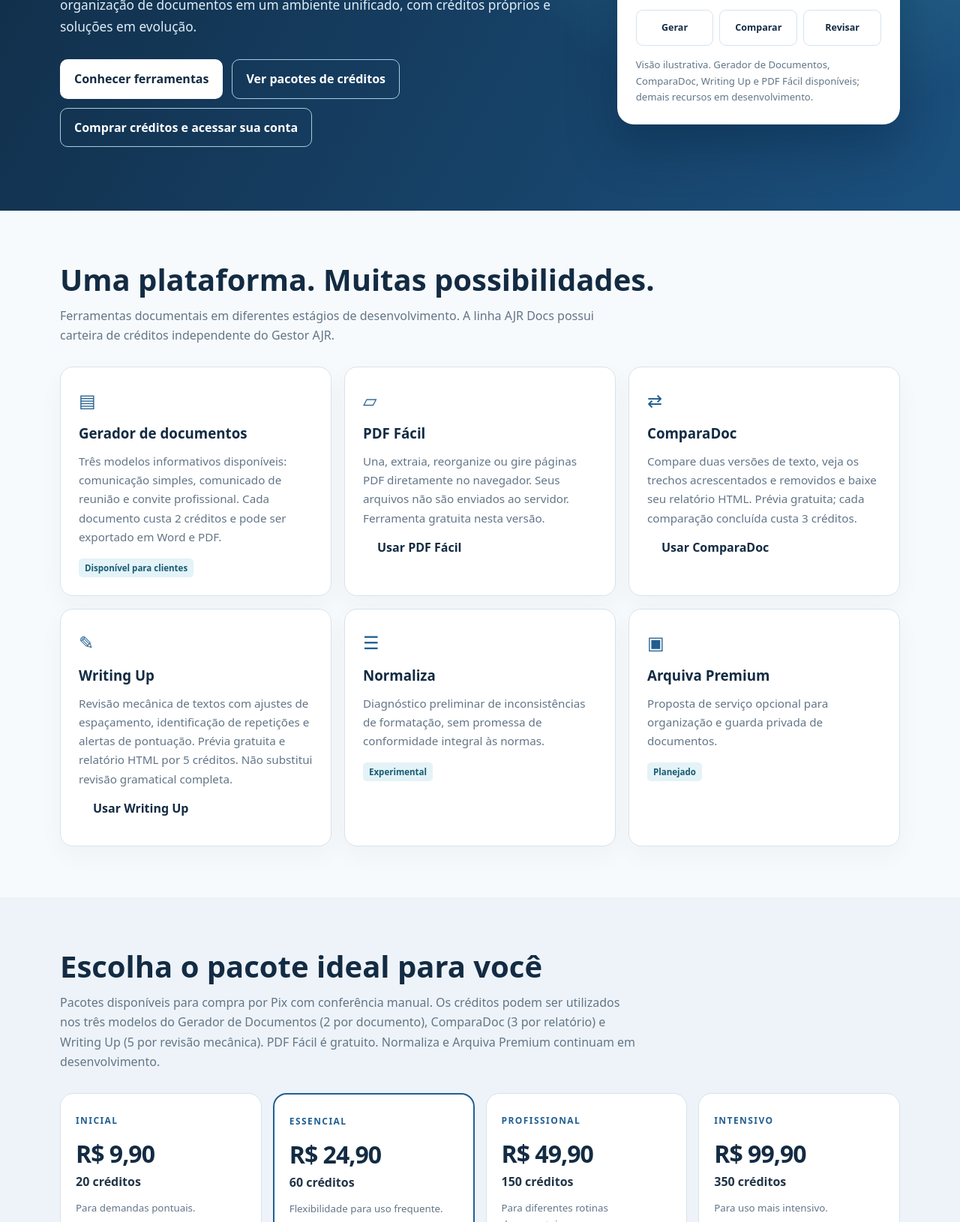
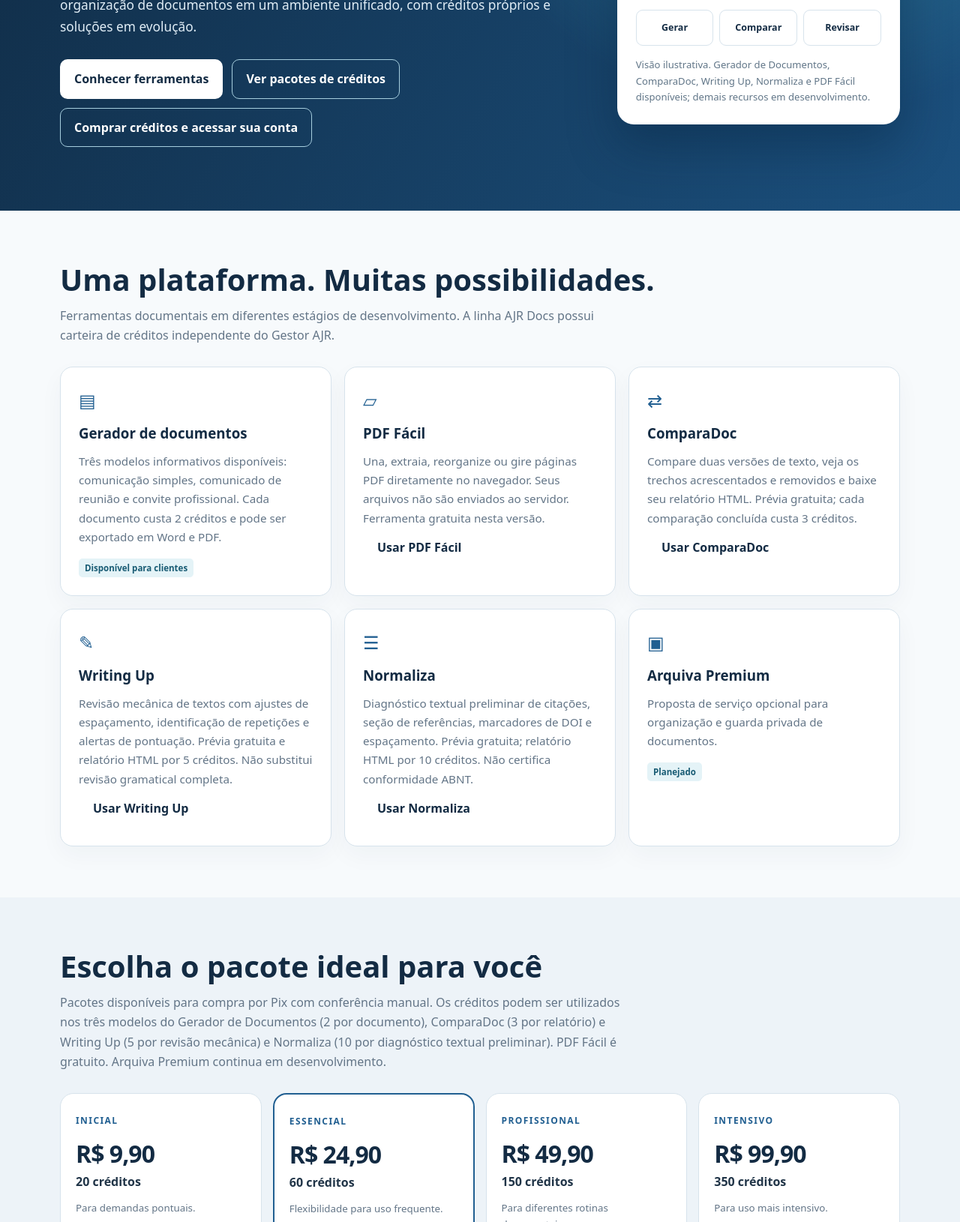
Before and after one commit to Tojunio/Tojunio.github.io, a plain HTML site: page comercial/docs/index.html in a window 1280 px wide. Shown: the part 488-2118 px from the top of the page at 75% size. Drawn offline with Linux system fonts and the light colour scheme.

Commit message:
AJR Docs: Normaliza publicado na vitrine comercial
* feat: disponibilizar Normaliza na vitrine AJR Docs com custo de 10 créditos

* docs: limites, preço e privacidade do diagnóstico Normaliza

* docs: limites, preço e privacidade do diagnóstico Normaliza

```diff
--- a/comercial/docs/index.html
+++ b/comercial/docs/index.html
@@ -23,16 +23,16 @@ footer{background:#112a41;color:#d4e6f0;padding:33px 0}footer a{color:#c0e8f4}fo
 <body>
 <header><div class="wrap"><nav aria-label="Navegação AJR Comercial"><a class="brand" href="../"><span class="mark">AJ.R</span><span>AJR Comercial</span></a><div class="links"><a href="../">Gestor AJR</a><a class="active" href="./" aria-current="page">AJR Docs</a><a href="#ferramentas">Ferramentas</a><a href="#planos">Planos</a><a href="#contato">Contato</a></div></nav></div></header>
 <main>
-<section class="hero"><div class="wrap hero-inner"><div><span class="eyebrow">AJR DOCS · INTELIGÊNCIA DOCUMENTAL</span><h1>Seus documentos.<br><em>Uma forma mais inteligente de fazer.</em></h1><p>Uma linha digital da AJR Comercial para apoiar criação, revisão, comparação e organização de documentos em um ambiente unificado, com créditos próprios e soluções em evolução.</p><div class="buttons"><a class="btn primary" href="#ferramentas">Conhecer ferramentas</a><a class="btn ghost" href="#planos">Ver pacotes de créditos</a><a class="btn ghost" href="https://ajrsc-docs-private.tojunio.workers.dev/loja.html" rel="noopener">Comprar créditos e acessar sua conta</a></div></div><aside class="visual" aria-label="Prévia ilustrativa da proposta AJR Docs"><small>AJR DOCS · VISÃO ILUSTRATIVA</small><strong>Um lugar para suas demandas documentais</strong><div class="balance"><small>EXEMPLO DE SALDO</small><strong>60 créditos</strong><span>Pacote Essencial</span></div><div class="minigrid"><span>Gerar</span><span>Comparar</span><span>Revisar</span></div><p style="font-size:.82rem;color:#617688;margin:15px 0 0">Visão ilustrativa. Gerador de Documentos, ComparaDoc, Writing Up e PDF Fácil disponíveis; demais recursos em desenvolvimento.</p></aside></div></section>
+<section class="hero"><div class="wrap hero-inner"><div><span class="eyebrow">AJR DOCS · INTELIGÊNCIA DOCUMENTAL</span><h1>Seus documentos.<br><em>Uma forma mais inteligente de fazer.</em></h1><p>Uma linha digital da AJR Comercial para apoiar criação, revisão, comparação e organização de documentos em um ambiente unificado, com créditos próprios e soluções em evolução.</p><div class="buttons"><a class="btn primary" href="#ferramentas">Conhecer ferramentas</a><a class="btn ghost" href="#planos">Ver pacotes de créditos</a><a class="btn ghost" href="https://ajrsc-docs-private.tojunio.workers.dev/loja.html" rel="noopener">Comprar créditos e acessar sua conta</a></div></div><aside class="visual" aria-label="Prévia ilustrativa da proposta AJR Docs"><small>AJR DOCS · VISÃO ILUSTRATIVA</small><strong>Um lugar para suas demandas documentais</strong><div class="balance"><small>EXEMPLO DE SALDO</small><strong>60 créditos</strong><span>Pacote Essencial</span></div><div class="minigrid"><span>Gerar</span><span>Comparar</span><span>Revisar</span></div><p style="font-size:.82rem;color:#617688;margin:15px 0 0">Visão ilustrativa. Gerador de Documentos, ComparaDoc, Writing Up, Normaliza e PDF Fácil disponíveis; demais recursos em desenvolvimento.</p></aside></div></section>
 <section class="body" id="ferramentas"><div class="wrap"><h2 class="heading">Uma plataforma. Muitas possibilidades.</h2><p class="lede">Ferramentas documentais em diferentes estágios de desenvolvimento. A linha AJR Docs possui carteira de créditos independente do Gestor AJR.</p><div class="cards">
 <article class="card"><span class="symbol" aria-hidden="true">▤</span><h3>Gerador de documentos</h3><p>Três modelos informativos disponíveis: comunicação simples, comunicado de reunião e convite profissional. Cada documento custa 2 créditos e pode ser exportado em Word e PDF.</p><span class="status">Disponível para clientes</span></article>
 <article class="card"><span class="symbol" aria-hidden="true">▱</span><h3>PDF Fácil</h3><p>Una, extraia, reorganize ou gire páginas PDF diretamente no navegador. Seus arquivos não são enviados ao servidor. Ferramenta gratuita nesta versão.</p><a class="btn primary" href="pdf-facil/">Usar PDF Fácil</a></article>
 <article class="card"><span class="symbol" aria-hidden="true">⇄</span><h3>ComparaDoc</h3><p>Compare duas versões de texto, veja os trechos acrescentados e removidos e baixe seu relatório HTML. Prévia gratuita; cada comparação concluída custa 3 créditos.</p><a class="btn primary" href="https://ajrsc-docs-private.tojunio.workers.dev/comparadoc.html" rel="noopener">Usar ComparaDoc</a></article>
 <article class="card"><span class="symbol" aria-hidden="true">✎</span><h3>Writing Up</h3><p>Revisão mecânica de textos com ajustes de espaçamento, identificação de repetições e alertas de pontuação. Prévia gratuita e relatório HTML por 5 créditos. Não substitui revisão gramatical completa.</p><a class="btn primary" href="https://ajrsc-docs-private.tojunio.workers.dev/writing-up.html" rel="noopener">Usar Writing Up</a></article>
-<article class="card"><span class="symbol" aria-hidden="true">☰</span><h3>Normaliza</h3><p>Diagnóstico preliminar de inconsistências de formatação, sem promessa de conformidade integral às normas.</p><span class="status">Experimental</span></article>
+<article class="card"><span class="symbol" aria-hidden="true">☰</span><h3>Normaliza</h3><p>Diagnóstico textual preliminar de citações, seção de referências, marcadores de DOI e espaçamento. Prévia gratuita; relatório HTML por 10 créditos. Não certifica conformidade ABNT.</p><a class="btn primary" href="https://ajrsc-docs-private.tojunio.workers.dev/normaliza.html" rel="noopener">Usar Normaliza</a></article>
 <article class="card"><span class="symbol" aria-hidden="true">▣</span><h3>Arquiva Premium</h3><p>Proposta de serviço opcional para organização e guarda privada de documentos.</p><span class="status">Planejado</span></article>
 </div></div></section>
-<section class="body plans" id="planos"><div class="wrap"><h2 class="heading">Escolha o pacote ideal para você</h2><p class="lede">Pacotes disponíveis para compra por Pix com conferência manual. Os créditos podem ser utilizados nos três modelos do Gerador de Documentos (2 por documento), ComparaDoc (3 por relatório) e Writing Up (5 por revisão mecânica). PDF Fácil é gratuito. Normaliza e Arquiva Premium continuam em desenvolvimento.</p><div class="plans-grid">
+<section class="body plans" id="planos"><div class="wrap"><h2 class="heading">Escolha o pacote ideal para você</h2><p class="lede">Pacotes disponíveis para compra por Pix com conferência manual. Os créditos podem ser utilizados nos três modelos do Gerador de Documentos (2 por documento), ComparaDoc (3 por relatório) e Writing Up (5 por revisão mecânica) e Normaliza (10 por diagnóstico textual preliminar). PDF Fácil é gratuito. Arquiva Premium continua em desenvolvimento.</p><div class="plans-grid">
 <article class="plan"><label>INICIAL</label><strong>R$ 9,90</strong><p>20 créditos</p><small>Para demandas pontuais.</small><a class="btn primary" href="https://ajrsc-docs-private.tojunio.workers.dev/loja.html" rel="noopener">Comprar pacote</a></article>
 <article class="plan featured"><label>ESSENCIAL</label><strong>R$ 24,90</strong><p>60 créditos</p><small>Flexibilidade para uso frequente.</small><a class="btn primary" href="https://ajrsc-docs-private.tojunio.workers.dev/loja.html" rel="noopener">Comprar pacote</a></article>
 <article class="plan"><label>PROFISSIONAL</label><strong>R$ 49,90</strong><p>150 créditos</p><small>Para diferentes rotinas documentais.</small><a class="btn primary" href="https://ajrsc-docs-private.tojunio.workers.dev/loja.html" rel="noopener">Comprar pacote</a></article>
```
Also changed, not shown: comercial/docs/privacidade.html (+1 -1 lines), comercial/docs/termos.html (+2 -2 lines).
